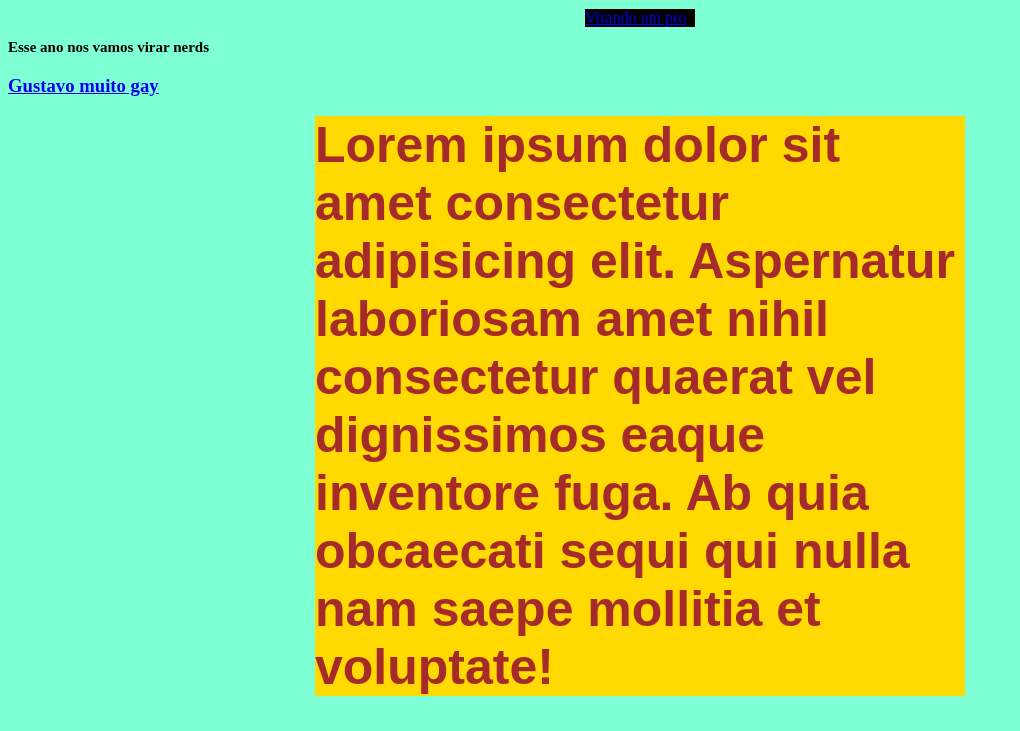
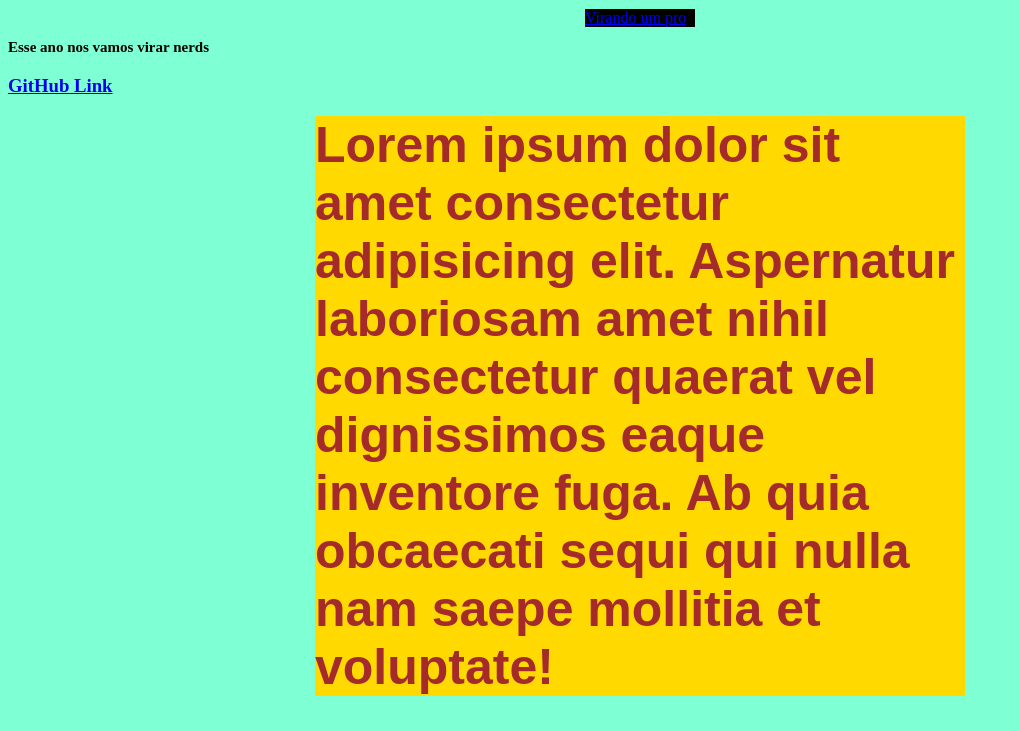
Before and after one commit to Vinicius-Nunez/projeto-modulo1, a plain HTML site: page index.html in a window 1280 px wide. Shown: the part 69-800 px from the top of the page, without its empty margins (0-1020 px from the left). Drawn offline with Linux system fonts and the light colour scheme.

Commit message:
Update index.html

```diff
--- a/index.html
+++ b/index.html
@@ -41,7 +41,7 @@
     <h1><a href="https://www.youtube.com">Testando Conhecimento</a></h1>
     <p><a href="https://www.cursoemvideo.com" target="_blank">Virando um pro</a></p>
     <h2>Esse ano nos vamos virar nerds</h2>
-    <h3><a href="https://github.com">Gustavo muito gay</a></h3>
+    <h3><a href="https://github.com">GitHub Link</a></h3>
 
     <h1>Lorem ipsum dolor sit amet consectetur adipisicing elit. Aspernatur laboriosam amet nihil consectetur quaerat vel dignissimos eaque inventore fuga. Ab quia obcaecati sequi qui nulla nam saepe mollitia et voluptate!</h1>
 
```
